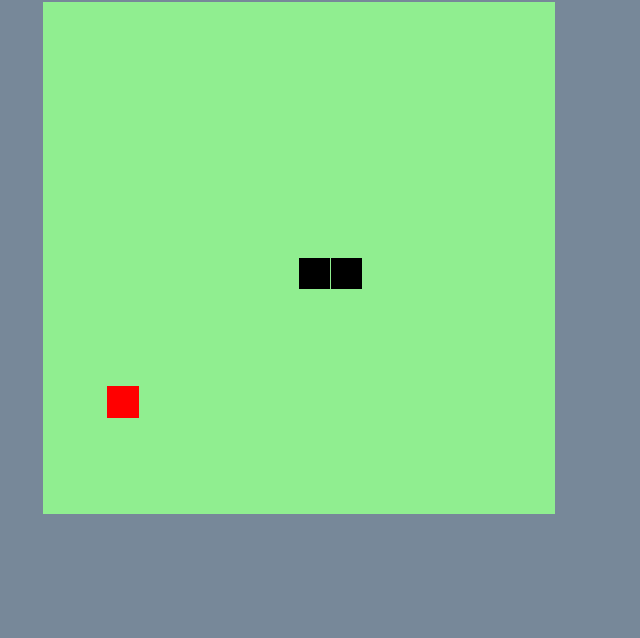
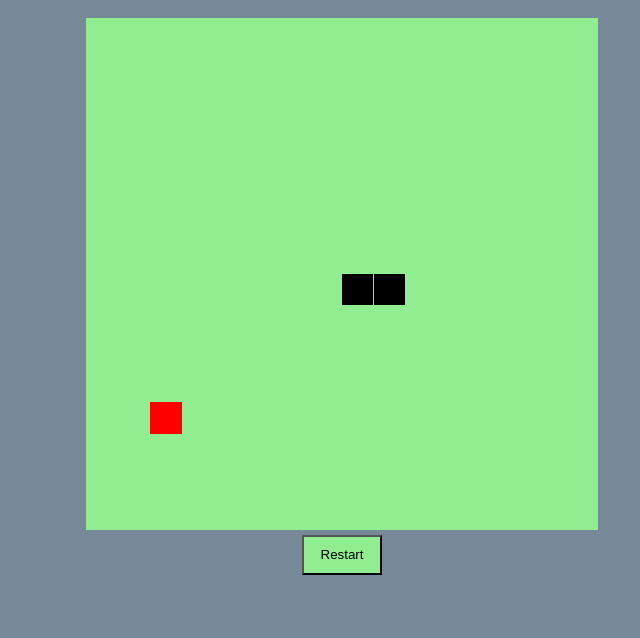
Before and after one commit to rsfbernardes/snake_game_by_del, a plain HTML site: page index.html in a window 1280 px wide. Shown: the part 162-800 px from the top of the page, without its empty margins (298-938 px from the left). Drawn offline with nearby package versions, Linux system fonts and the light colour scheme.

Commit message:
add button to reload the game and centralized body with display block

```diff
--- a/index.html
+++ b/index.html
@@ -5,6 +5,7 @@
     <meta http-equiv="X-UA-Compatible" content="IE=edge">
     <meta name="viewport" content="width=device-width, initial-scale=1.0">
     <link rel="stylesheet" href="/style.css">
+    <script src="https://cdn.jsdelivr.net/npm/js-cookie@2/src/js.cookie.min.js"></script>
     <script defer src="/script.js"></script>
     <title>CRAZY SNAKE GAME</title>
 </head>
@@ -17,5 +18,6 @@
         <div class="highScore" id="highScore"></div>
     </h3>
     <canvas id="crazy-snake-game" width="512" height="512"></canvas>
+    <button type="button" id="reset" onclick="restart()">Restart</button>
 </body>
 </html>
--- a/script.js
+++ b/script.js
@@ -4,10 +4,12 @@ let box = 32;
 let snake = [];
 let direction = "right";
 let points = snake.length;
-let game = setInterval(startGame, 100);
+let speed = 100; //velocidade do jogo
+let game = setInterval(startGame, speed);
 let showScore = document.getElementById("score");
 let showHighScore = document.getElementById("highScore");
 let highScore = 0;
+let showRestart = document.getElementById("restart");
 
 snake[0] = {
     x: 8 * box,
@@ -39,6 +41,10 @@ function createFood(){
 function score(){
     showScore.innerHTML = `SCORE: ${snake.length-1}`;
     showHighScore.innerHTML = `HIGHSCORE: ${highScore}`;
+}
+
+function restart(){
+    document.location.reload();
 }
 
 document.addEventListener('keydown', update);
@@ -85,7 +91,7 @@ function startGame() {
         food.x = Math.floor(Math.random() * 15 + 1) * box;
         food.y = Math.floor(Math.random() * 15 + 1) * box;
         for(i = 0; i < snake.length; i++){
-            while (food.x == snake[i].x && food.y == snake[i].y) {
+            while (food.x == snake[i].x && food.y == snake[i].y) { // previne food wont be created on snake's body
                 food.x = Math.floor(Math.random() * 15 + 1) * box;
                 food.y = Math.floor(Math.random() * 15 + 1) * box;
             }
--- a/style.css
+++ b/style.css
@@ -2,9 +2,12 @@
     --bc-color: lightslategray;
     --header-color: lightgreen;
     --h3-color: lightyellow;
+    --bt-color: black;
 }
 
 body {
+    display: block;
+    margin: auto;
     height: 92vh;
     width: 92vw;
     max-height: 900px;
@@ -26,7 +29,7 @@ h3 {
     width: 512px;
     height: 5vh;
     display: flex;
-    margin:  auto;
+    margin:  1rem auto;
     justify-content: space-around;
     align-items: center;
     font-size: 30px;
@@ -37,3 +40,13 @@ canvas {
     display: block;
     margin: 30px auto 0;
 }
+
+#reset {
+    width: 5rem;
+    height: 2.5rem;
+    display: block;
+    color: var(--bt-color);
+    background-color: var(--header-color);
+    margin: .3rem auto;
+    font: bolder;
+}
```
